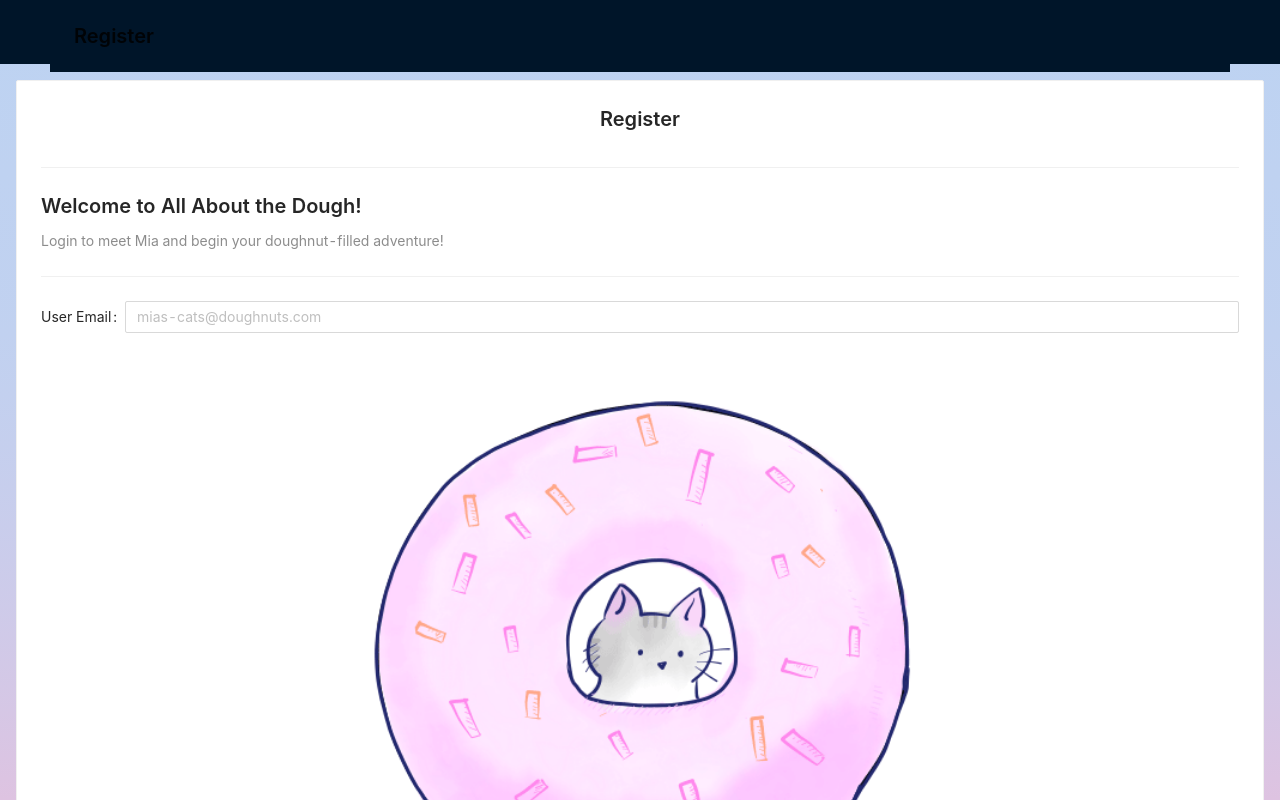
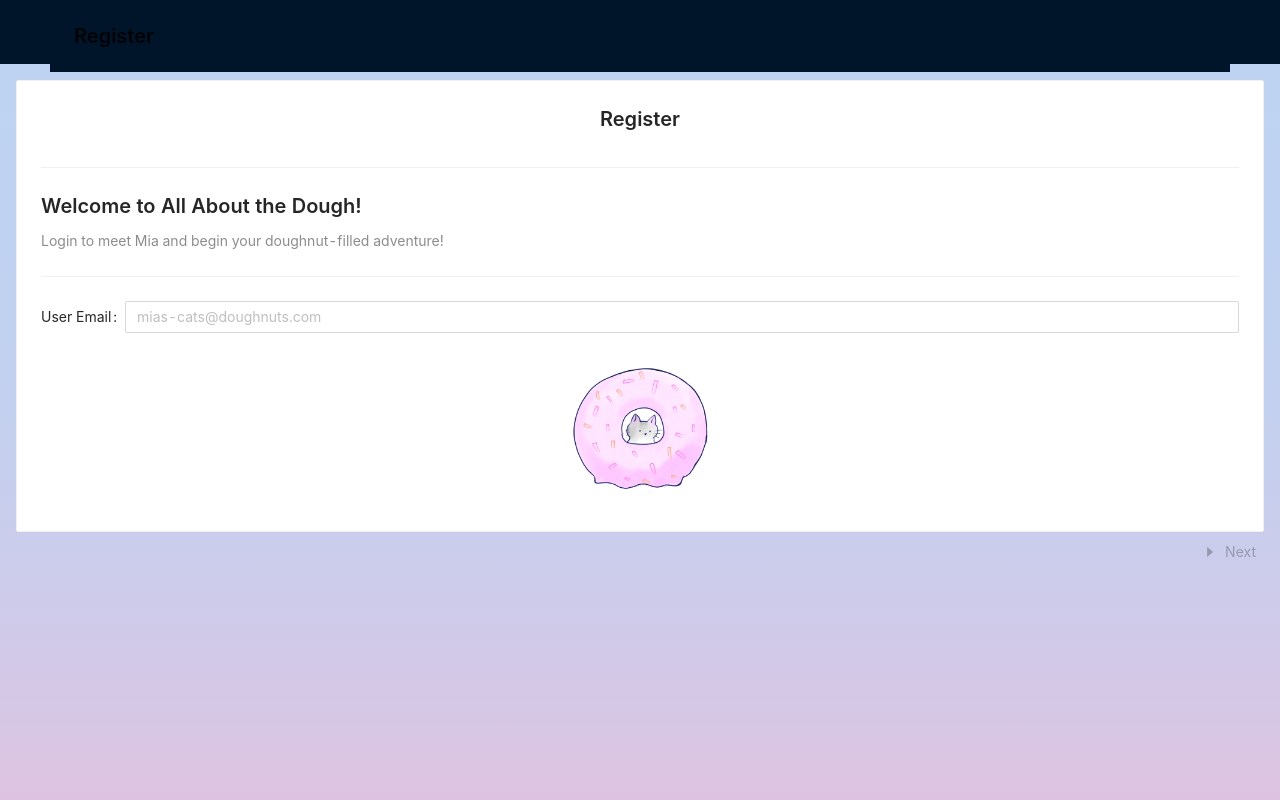
Before and after one commit to bevansm/cmdf-2020, a React (Create React App) app: page / in a window 1280 px wide. Shown: the top 800 px of the page. Built offline with nearby package versions, Linux system fonts and the light colour scheme.

Commit message:
Fixing broke

```diff
--- a/src/components/concepts/Concepts.js
+++ b/src/components/concepts/Concepts.js
@@ -9,7 +9,7 @@ export class Concepts extends Component {
 
     render() {
     return <PageTemplate nextPage={PageEnum.BUDGET} title="Key Concepts">
-        <img src="cockateil.gif" alt="professor bird" width="25%" height="25%" className="center"/>
+        <img src="cockateil.gif" alt="professor bird" width="150" height="150" className="center"/>
         <Divider/>
         <Paragraph>
           As you grow your donut business with Mia, you will learn about a few basic financial literacy concepts:
--- a/src/components/login/Login.js
+++ b/src/components/login/Login.js
@@ -42,7 +42,7 @@ export class Login extends Component {
                             () => this.props.setUser(this.state.user))}/>
                 </Form.Item>
             </Form>
-            <img src="doughnut.gif" alt="doughnut" width="50%" height="50%" className="center"/>
+            <img src="doughnut.gif" alt="doughnut" width={150} height={150} className="center"/>
         </PageTemplate>;
     }
 }
```
